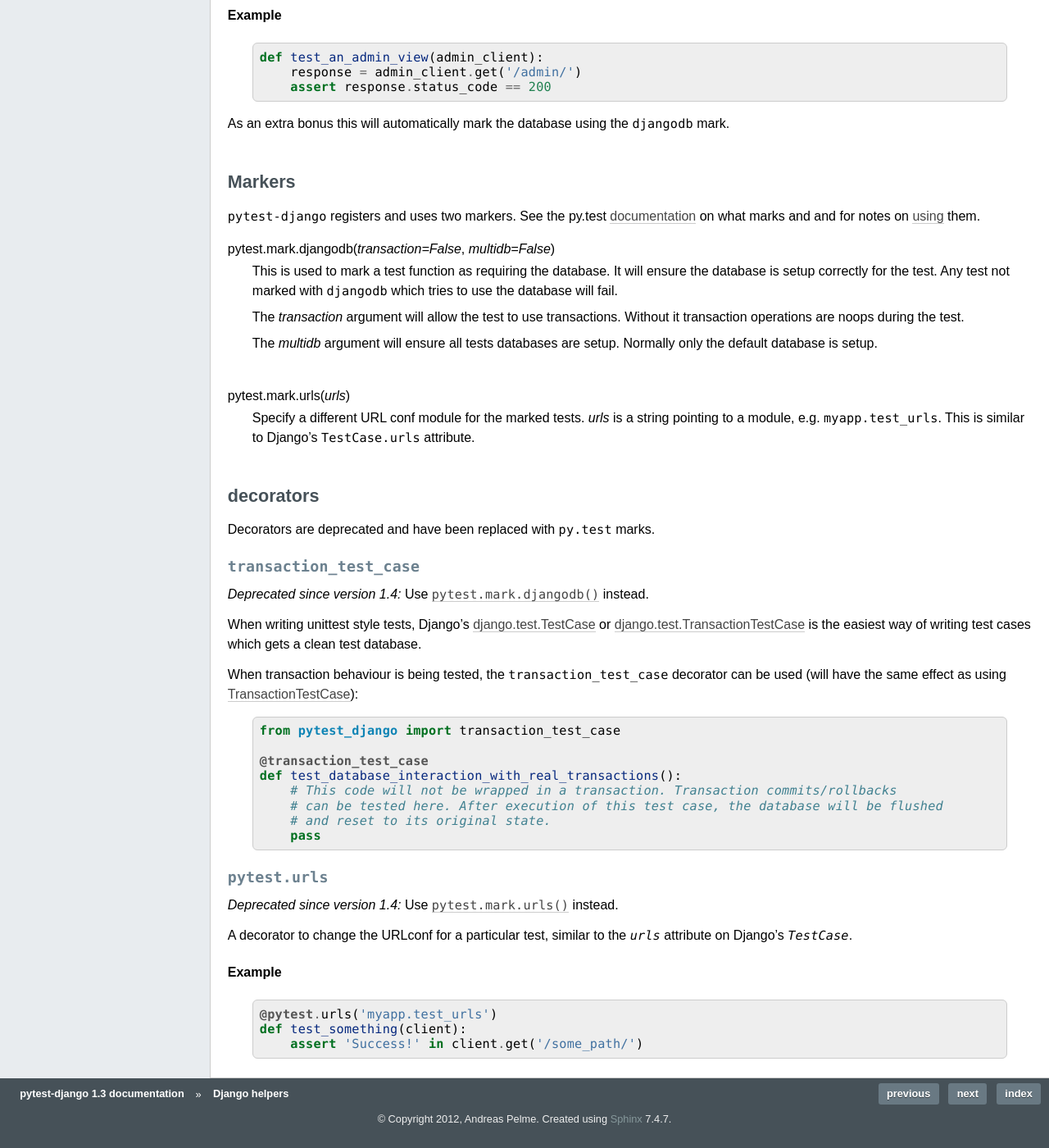
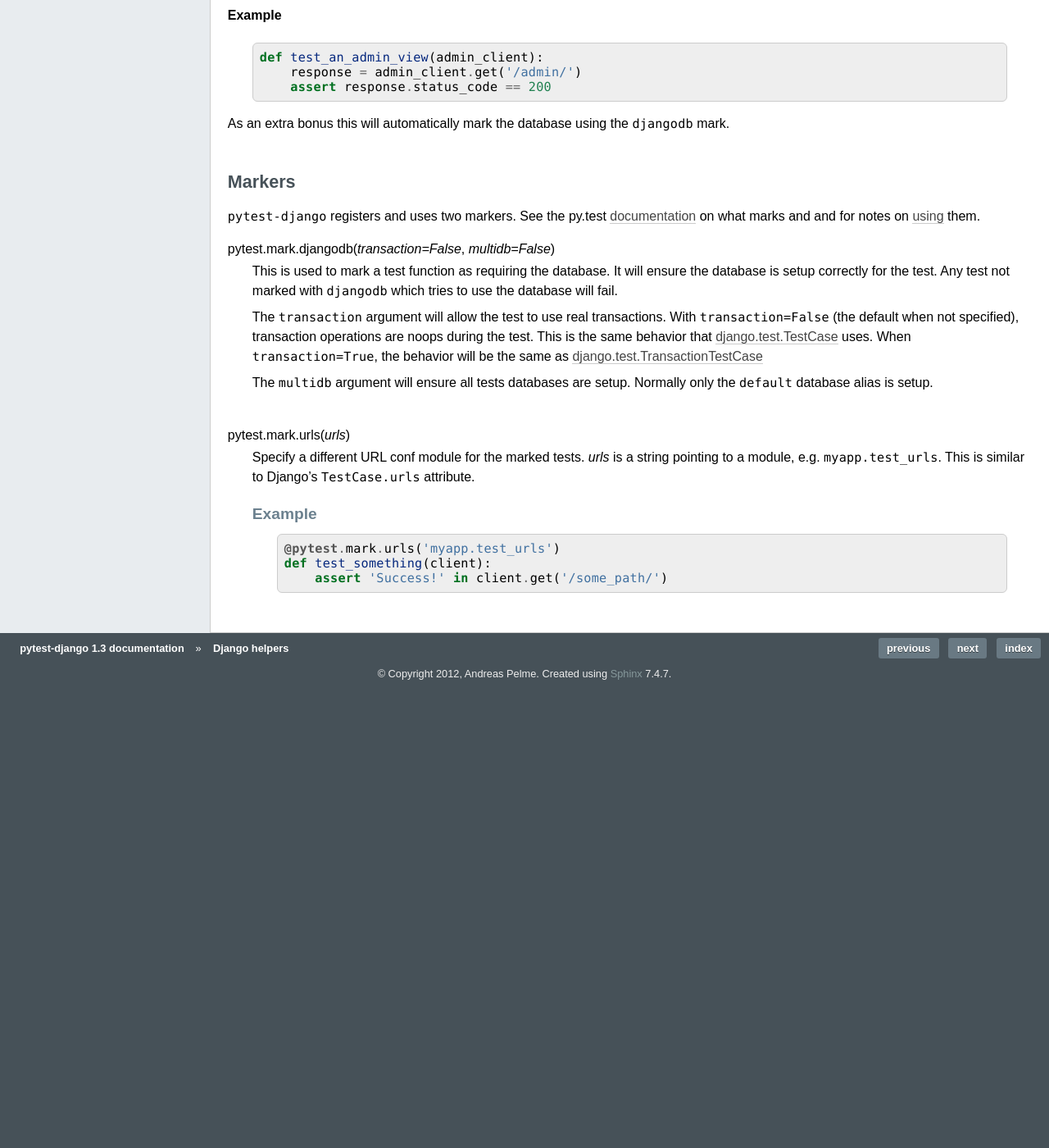
Before and after one commit to pytest-dev/pytest-django, a Sphinx documentation site: the page built from docs/helpers.rst, in a window 1280 px wide and 1400 px high, scrolled down 819 px. Shown: the whole window at 82% size. Built offline with Sphinx 7.4.7, drawn with Linux system fonts in a browser that asks for light colours; after the commit the page ends 1676 px from its top, so only the background shows below that; some of the changed text lies outside the part shown.

Commit message:
More agressive deprecation

```diff
--- a/docs/helpers.rst
+++ b/docs/helpers.rst
@@ -5,13 +5,16 @@ Django helpers
 funcargs
 --------
 
-pytest-django provides some pytest funcargs to provide depencies for tests. More information on funcargs is available in the `py.test documentation <http://pytest.org/latest/funcargs.html>`_
+pytest-django provides some pytest funcargs to provide depencies for tests.
+More information on funcargs is available in the `py.test documentation
+<http://pytest.org/latest/funcargs.html>`_
 
 
 ``rf`` - ``RequestFactory``
 ~~~~~~~~~~~~~~~~~~~~~~~~~~~~
 
-An instance of a `django.test.client.RequestFactory <https://docs.djangoproject.com/en/dev/topics/testing/#django.test.client.RequestFactory>`_.
+An instance of a `django.test.client.RequestFactory
+<https://docs.djangoproject.com/en/dev/topics/testing/#django.test.client.RequestFactory>`_.
 
 Example
 """""""
@@ -27,7 +30,9 @@ Example
 
 ``client`` - ``django.test.Client``
 ~~~~~~~~~~~~~~~~~~~~~~~~~~~~~~~~~~~
-An instance of a `django.test.Client <https://docs.djangoproject.com/en/dev/topics/testing/#module-django.test.client>`_.
+
+An instance of a `django.test.Client
+<https://docs.djangoproject.com/en/dev/topics/testing/#module-django.test.client>`_.
 
 Example
 """""""
@@ -41,7 +46,10 @@ Example
 
 ``admin_client`` - ``django.test.Client`` logged in as admin
 ~~~~~~~~~~~~~~~~~~~~~~~~~~~~~~~~~~~~~~~~~~~~~~~~~~~~~~~~~~~~
-An instance of a `django.test.Client <https://docs.djangoproject.com/en/dev/topics/testing/#module-django.test.client>`_, that is logged in as an admin user.
+
+An instance of a `django.test.Client
+<https://docs.djangoproject.com/en/dev/topics/testing/#module-django.test.client>`_,
+that is logged in as an admin user.
 
 Example
 """""""
@@ -73,12 +81,17 @@ documentation_ on what marks and and for notes on using_ them.
    not marked with ``djangodb`` which tries to use the database will
    fail.
 
-   The *transaction* argument will allow the test to use
-   transactions.  Without it transaction operations are noops during
-   the test.
+   The ``transaction`` argument will allow the test to use real transactions.
+   With ``transaction=False`` (the default when not specified), transaction
+   operations are noops during the test. This is the same behavior that
+   `django.test.TestCase
+   <https://docs.djangoproject.com/en/dev/topics/testing/#django.test.TestCase>`_
+   uses. When ``transaction=True``, the behavior will be the same as
+   `django.test.TransactionTestCase
+   <https://docs.djangoproject.com/en/dev/topics/testing/#django.test.TransactionTestCase>`_
 
-   The *multidb* argument will ensure all tests databases are setup.
-   Normally only the default database is setup.
+   The ``multidb`` argument will ensure all tests databases are setup. Normally
+   only the ``default`` database alias is setup.
 
 .. py:function:: pytest.mark.urls(urls)
 
@@ -87,48 +100,10 @@ documentation_ on what marks and and for notes on using_ them.
    is similar to Django's ``TestCase.urls`` attribute.
 
 
-decorators
-----------
+   Example
+   """""""
+   ::
 
-Decorators are deprecated and have been replaced with ``py.test``
-marks.
-
-
-``transaction_test_case``
-~~~~~~~~~~~~~~~~~~~~~~~~~
-
-.. deprecated:: 1.4
-   Use :func:`pytest.mark.djangodb` instead.
-
-When writing unittest style tests, Django's `django.test.TestCase <https://docs.djangoproject.com/en/dev/topics/testing/#django.test.TestCase>`_ or
-`django.test.TransactionTestCase <https://docs.djangoproject.com/en/dev/topics/testing/#django.test.TransactionTestCase>`_ is the easiest way of
-writing test cases which gets a clean test database.
-
-When transaction behaviour is being tested, the ``transaction_test_case`` decorator can be used (will have the same effect as using `TransactionTestCase <https://docs.djangoproject.com/en/dev/topics/testing/#django.test.TransactionTestCase>`_)::
-
-    from pytest_django import transaction_test_case
-
-    @transaction_test_case
-    def test_database_interaction_with_real_transactions():
-        # This code will not be wrapped in a transaction. Transaction commits/rollbacks
-        # can be tested here. After execution of this test case, the database will be flushed
-        # and reset to its original state.
-        pass
-
-``pytest.urls``
-~~~~~~~~~~~~~~~
-
-.. deprecated:: 1.4
-   Use :func:`pytest.mark.urls` instead.
-
-
-A decorator to change the URLconf for a particular test, similar to the `urls` attribute on Django's `TestCase`.
-
-Example
-"""""""
-
-::
-
-    @pytest.urls('myapp.test_urls')
-    def test_something(client):
-        assert 'Success!' in client.get('/some_path/')
+     @pytest.mark.urls('myapp.test_urls')
+     def test_something(client):
+         assert 'Success!' in client.get('/some_path/')
--- a/pytest_django/__init__.py
+++ b/pytest_django/__init__.py
@@ -1,6 +1,6 @@
 from pytest_django.plugin import *
 from pytest_django.funcargs import *
-from pytest_django.marks import *
+from pytest_django.deprecated import *
 
 # When Python 2.5 support is dropped, these imports can be used instead:
 # from .plugin import *
```
Also changed, not shown: 6 other files.
